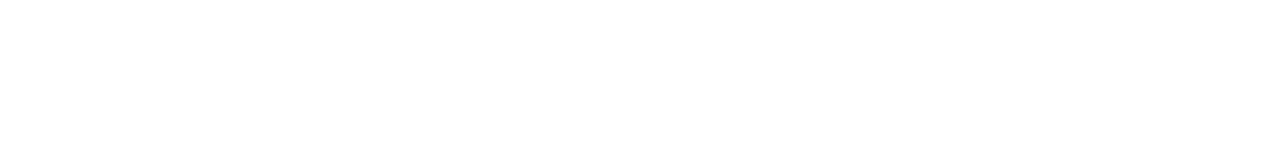
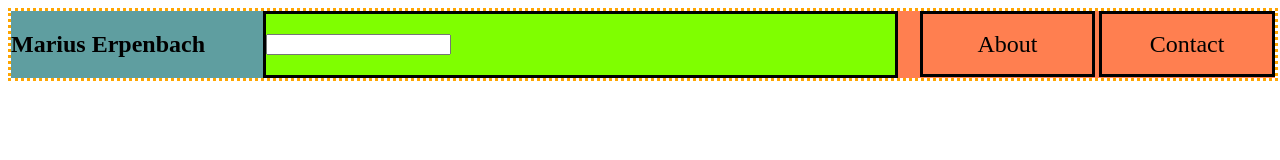
Before and after one commit to mariusErpenbach/Portfolio, a plain HTML site: page index.html in a window 1280 px wide. Drawn offline with Linux system fonts and the light colour scheme.

Commit message:
added structure

```diff
--- a/css/desktop-style.css
+++ b/css/desktop-style.css
@@ -0,0 +1,54 @@
+nav{
+    height:auto;
+    width:100%;
+    border-style:dotted;
+    border-color:orange;
+    display:flex;
+    flex-direction:row;
+}
+#portfolioName{
+    flex:20;
+    display:flex;
+    background-color:cadetblue;
+    align-items:flex-start;
+}
+#nav-mid-section{
+    flex:50;
+    background-color:chartreuse;
+    border-style:solid;
+    border-style:black;
+}
+#infoSection{
+    flex:30;
+    display:flex;
+    background-color:coral;
+    justify-content: flex-end;
+    align-items: flex-start;
+}
+#infoSection > div{
+    display:flex;
+    height:90%;
+    width:45%;
+    border-style:solid;
+    align-items:center;
+    justify-content:center;
+    font-size:1.5em;
+}
+#aboutButton{
+margin-right:1%;
+}/*
+#contactButton{
+} */
+#welcomeMessage{
+    display:none;
+}
+#nav-mid-section{
+    display:flex;
+align-items:center;
+}
+#searchSection{
+    display:flex;
+    flex-direction:row;
+}
+#searchBar{
+}
--- a/index.html
+++ b/index.html
@@ -10,6 +10,14 @@
     <title>Portfolio</title>
 </head>
 <body>
-    <nav></nav>
+    <nav>
+        <div id="portfolioName"><h1>Marius Erpenbach</h1></div>
+        <div id="nav-mid-section"><div id="searchSection">
+            <input type="text" id="searchBar"></div>
+            <div id="welcomeMessage"></div>
+        </div>
+        <div id="infoSection"><div id="aboutButton">About</div><div id="contactButton">Contact</div></div>
+    </nav>
+
 </body>
 </html>
```
